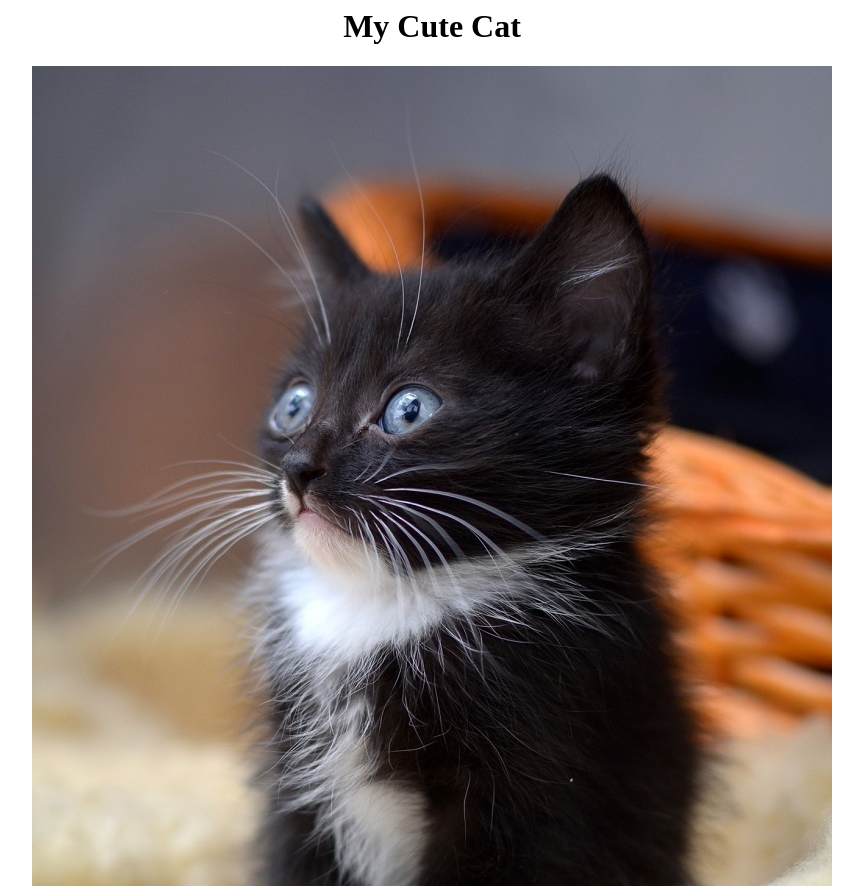
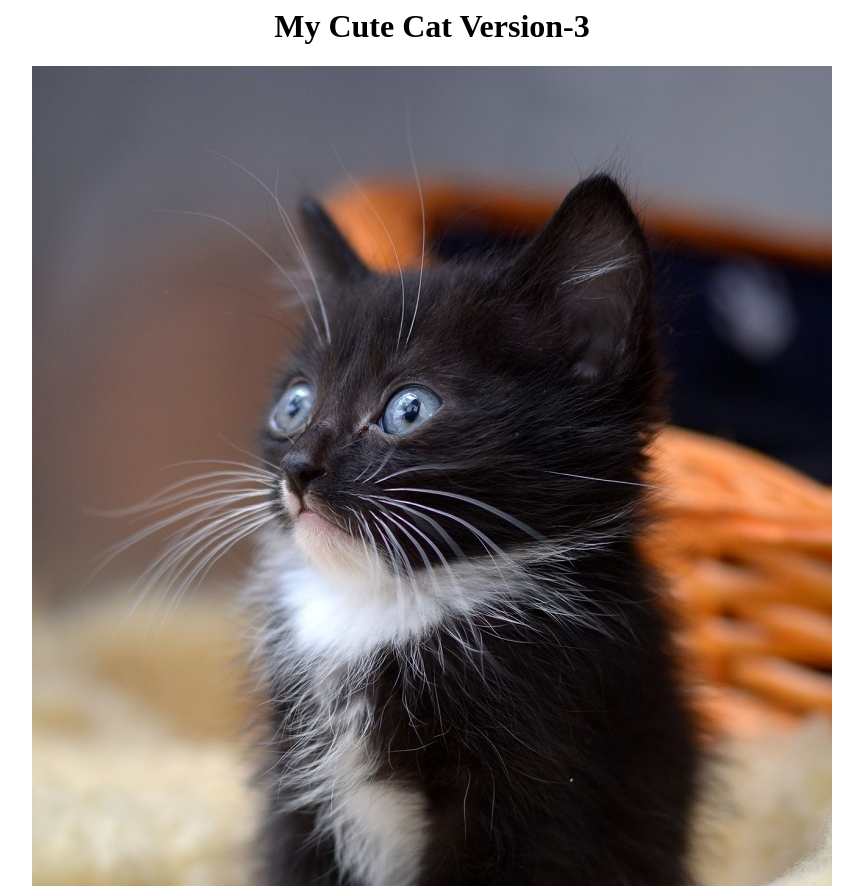
Before and after one commit to latifyildirim/Hands-On-AWS, a plain HTML site: page 2023_01_16_S3/index.html in a window 1280 px wide. Shown: the top 886 px of the page, without its empty margins (208-1071 px from the left). Drawn offline with Linux system fonts and the light colour scheme.

Commit message:
verison-3

```diff
--- a/2023_01_16_S3/index.html
+++ b/2023_01_16_S3/index.html
@@ -3,7 +3,7 @@
 		<title> Cute Cat </title>
 	</head>
 	<body>
-		<center><h1> My Cute Cat </h1><center>
+		<center><h1> My Cute Cat Version-3</h1><center>
 		<center><img src="cat.jpg" alt="Cute Cat"</center>
 		<!-- <p><center> <a href="/kitten/cutest.html"> Click here to see cutest cat ever!!!</a> </p> -->
 	</body>
```
